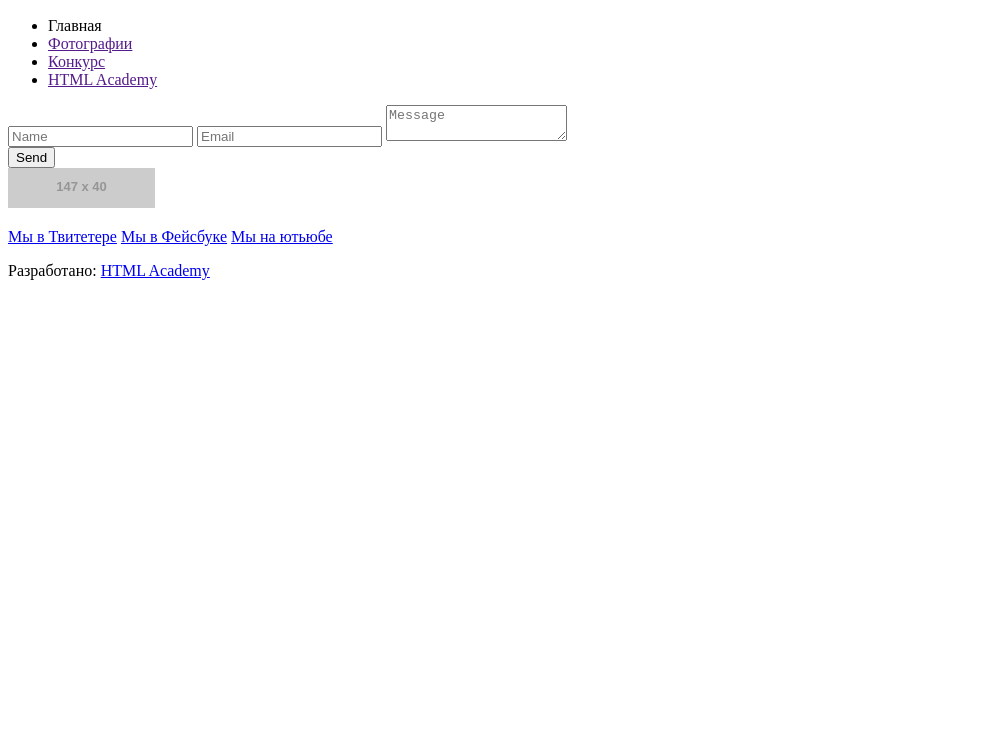
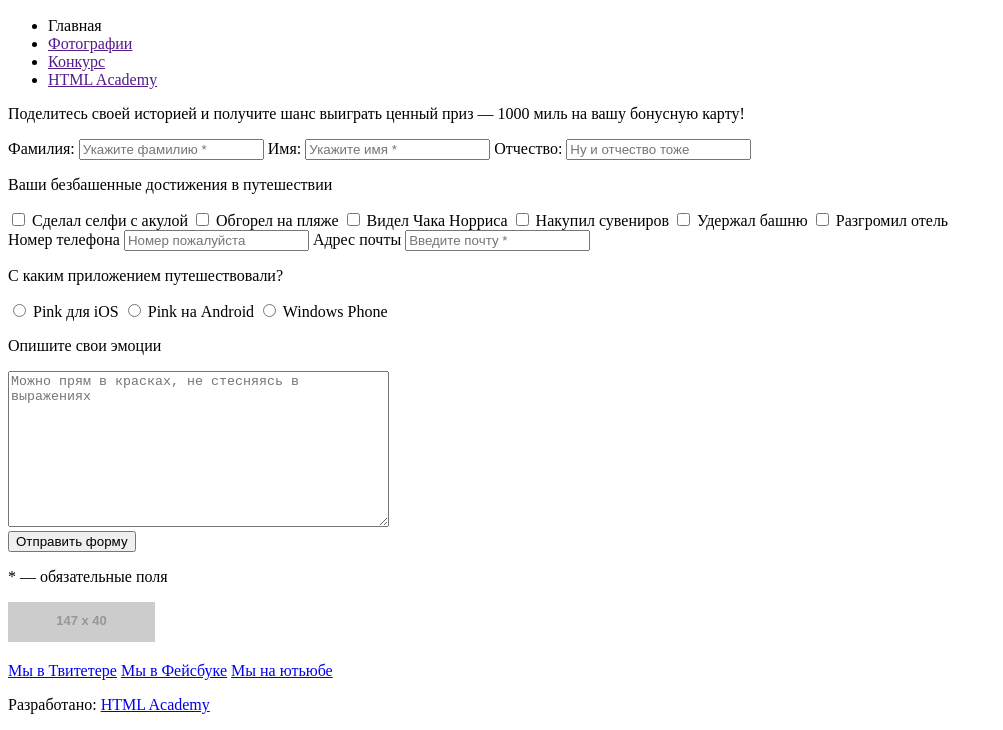
Before and after one commit to PElfimov/182558-pink, a website: page form.html in a window 1280 px wide. Shown: the part 105-835 px from the top of the page, without its empty margins (0-1003 px from the left). Before the commit the page ends 800 px from the top, so only its background shows below. Drawn offline with Linux system fonts and the light colour scheme; placeholder pictures from the web are drawn by us.

```diff
--- a/form.html
+++ b/form.html
@@ -26,39 +26,102 @@
     </nav>
   </header>
   <main class="main-main">
-    <form class="location__contact‐form">
-      <div class="location__contact‐form‐inner">
-        <label class="field‐text location__contact‐field">
-          <input class="field‐text__input" type="text" placeholder="Name" name="name">
-        </label>
-        <label class="field‐text location__contact‐field">
-          <input class="field‐text__input" type="email" placeholder="Email" name="email">
-        </label>
-        <label class="field‐text location__contact‐field location__contact‐field‐‐wide">
-          <textarea class="field‐text__input" placeholder="Message" name="message"></textarea>
-        </label>
-        <div class="field‐action location__contact‐field location__contact‐field‐‐wide">
-          <button class="field‐action__btn btn">Send</button>
+    <form class="pink-form" action="https://echo.htmlacademy.ru" method="post">
+      <div class="pink-form‐inner">
+        <p class="pink-form__text">Поделитесь своей историей и получите шанс выиграть ценный приз — 1000 миль на вашу бонусную карту!</p>
+        <div class="pink-form__foolname">
+          <label class="pink-form__field">
+            <span>Фамилия:</span>
+            <input class="pink-form__input" type="text" placeholder="Укажите фамилию *" name="surname" required>
+          </label>
+          <label class="pink-form__field">
+            <span>Имя:</span>
+            <input class="pink-form__input" type="text" placeholder="Укажите имя *" name="name" required>
+          </label>
+          <label class="pink-form__field">
+            <span>Отчество:</span>
+            <input class="pink-form__input" type="text" placeholder="Ну и отчество тоже" name="patronymic">
+          </label>
+        </div>
+        <div class="pink-form__achievements">
+          <p class="pink-form__title">Ваши безбашенные достижения в путешествии</p>
+          <label class="pink-form__checkbox pink-form__checkbox--checked">
+            <input type="checkbox" name="achievements" value="selfie-shark">
+            <span>Сделал селфи с акулой</span>
+          </label>
+          <label class="pink-form__checkbox pink-form__checkbox--checked">
+            <input type="checkbox" name="achievements" value="burned-beach">
+            <span>Обгорел на пляже</span>
+          </label>
+          <label class="pink-form__checkbox">
+            <input type="checkbox" name="achievements" value="Chuck-Norris">
+            <span>Видел Чака Норриса</span>
+          </label>
+          <label class="pink-form__checkbox">
+            <input type="checkbox" name="achievements" value="souvenirs">
+            <span>Накупил сувениров</span>
+          </label>
+          <label class="pink-form__checkbox pink-form__checkbox--checked">
+            <input type="checkbox" name="achievements" value="kept-tower">
+            <span>Удержал башню</span>
+          </label>
+          <label class="pink-form__checkbox">
+            <input type="checkbox" name="achievements" value="destroyed-hotel">
+            <span>Разгромил отель</span>
+          </label>
+        </div>
+        <div class="pink-form__contacts">
+          <label class="pink-form__field">
+            <span>Номер телефона</span>
+            <input class="pink-form__input" type="tel" placeholder="Номер пожалуйста" name="phone-nomber">
+          </label>
+          <label class="pink-form__field">
+            <span>Адрес почты</span>
+            <input class="pink-form__input" type="email" placeholder="Введите почту *" name="email" required>
+          </label>
+        </div>
+        <div class="pink-form__mobile-platform">
+          <p class="pink-form__title">С каким приложением путешествовали?</p>
+          <label class="pink-form__radio">
+            <input  type="radio" name="platform" value="iOS">
+            <span>Pink для iOS</span>
+          </label>
+          <label class="pink-form__radio">
+            <input  type="radio" name="platform" value="android">
+            <span>Pink на Android</span>
+          </label>
+          <label class="pink-form__radio">
+            <input  type="radio" name="platform" value="windows">
+            <span>Windows Phone</span>
+          </label>
+        </div>
+        <div class="pink-form__your-emotions">
+          <p class="pink-form__title">Опишите свои эмоции</p>
+          <textarea class="pink-form__emotions" rows="10" cols="45" name="text"  placeholder="Можно прям в красках, не стесняясь в выражениях"></textarea>
+        </div>
+        <div class="pink-form__send">
+          <button class="pink-form__btn btn">Отправить форму</button>
+            <p class="pink-form__sent-text"><span>*</span> — обязательные поля</p>
         </div>
       </div>
     </form>
 
   </main>
-  <footer class="page-footer ">
-    <a class="page‐footer__logo">
-      <img src="http://placehold.it/147x40" width="147" height="40" alt="Логотип «Pink»">
-    </a>
-    <div class="page‐footer__wrapper">
-      <p class="page‐footer__social">
+  <footer class="page-footer">
+    <div class="page-footer__wrapper">
+      <a class="page-footer__logo">
+        <img src="http://placehold.it/147x40" width="147" height="40" alt="Логотип «Pink»">
+      </a>
+      <p class="page-footer__social">
         <span class="social‐links">
           <a class="social‐link social‐link‐‐tw" target="_blank" href="https://twitter.com/htmlacademy" >Мы в Твитетере</a>
           <a class="social‐link social‐link‐‐fb" target="_blank" href="https://www.facebook.com/htmlacademy">Мы в Фейсбуке</a>
           <a class="social‐link social‐link‐‐yu" target="_blank" href="https://www.youtube.com/user/htmlacademyru">Мы на ютьюбе</a>
         </span>
       </p>
-      <p class="page‐footer__copyright">
+      <p class="page-footer__copyright">
         Разработано:
-        <a class="page‐footer__copyright‐link" href="https://htmlacademy.ru/intensive/adaptive">HTML Academy</a>
+        <a class="page-footer__copyright‐link" href="https://htmlacademy.ru/intensive/adaptive">HTML Academy</a>
       </p>
     </div>
   </footer>
```
Also changed, not shown: index.html (+16 -16 lines).
